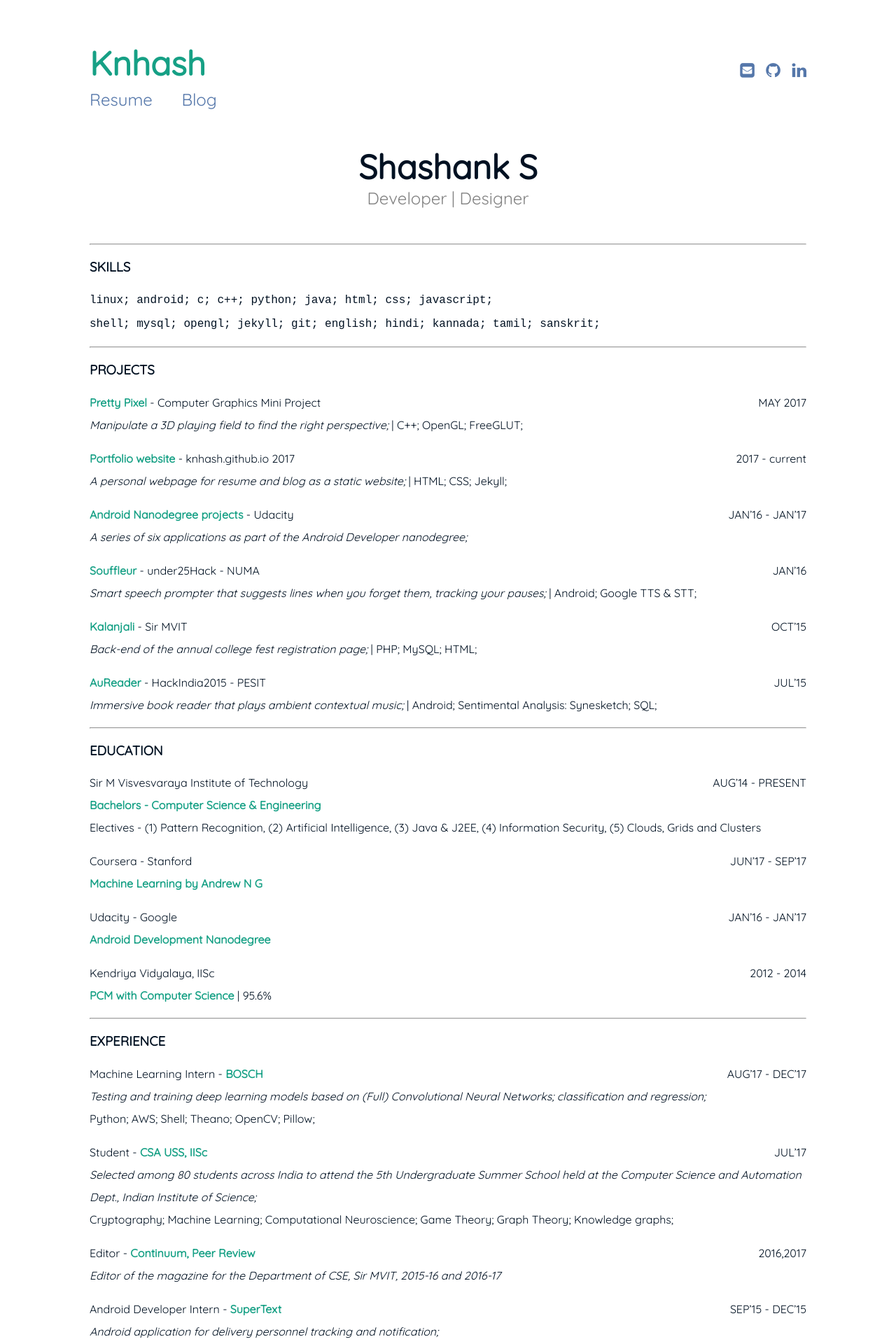
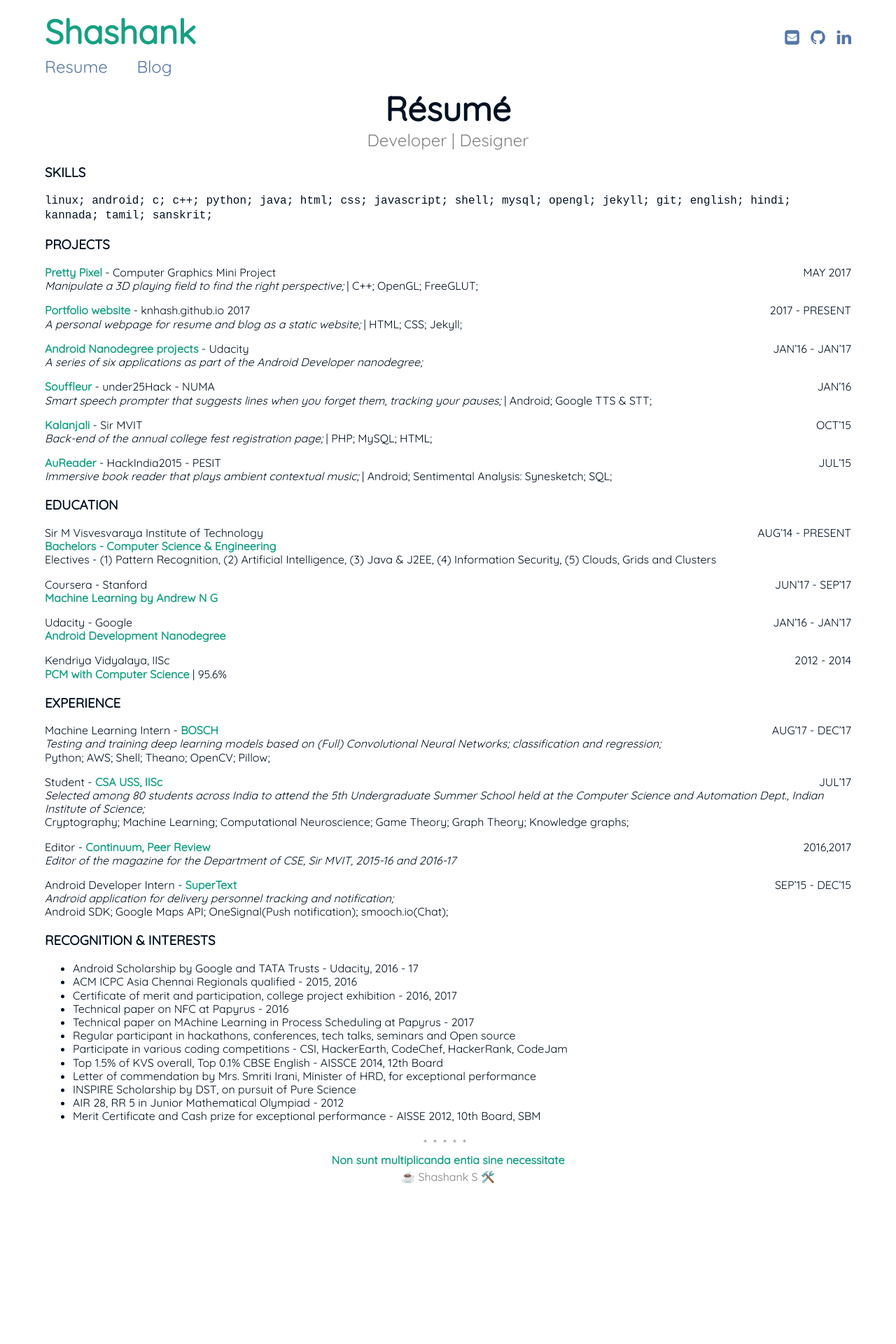
Before and after one commit to knhash/knhash.github.io, a Jekyll site: the page built from resume.md, in a window 1280 px wide. Shown: the top 1920 px of the page at 70% size. Built offline with Jekyll 4.4.1, drawn with Linux system fonts in a browser that asks for light colours; after the commit the page ends 1708 px from its top, so only the background shows below that.

Commit message:
feat: add markdown resume

````diff
--- a/_config.yml
+++ b/_config.yml
@@ -1,5 +1,5 @@
 # Site settings
-title: Knhash
+title: Shashank
 description: >
   Website, blog and resume of Knhash, also known as Shashank or Shank.
 
--- a/css/main.css
+++ b/css/main.css
@@ -45,8 +45,8 @@
     color: #16a085; }
 
   .wrapper {
-    max-width: 80%;
-    margin: 60px auto; }
+    max-width: 90%;
+    margin: 15px auto; }
 
 /* =Header *//*************************************************************/
   .header {
@@ -90,7 +90,7 @@
 
 /* =Titles *//*************************************************************/
   .page-title {
-    margin: 50px auto;
+    margin: 15px auto;
     text-align: center; }
 
   .page-title__text {
@@ -135,7 +135,6 @@
 /* =Post page *//*************************************************************/
   .about {
     color: #828282;
-    margin-top: 70px;
     text-align: center;
     line-height: 24px; }
 
@@ -182,14 +181,14 @@
       width: 100%; }
 
 /* =Small screen *//*************************************************************/
-  @media (max-width: 800px) {
+  @media (max-width: 500px) {
     p, ul, ol, dl {
       font-size: 100%;
       line-height: 1.6; }
 
     .wrapper {
-      width: 80%;
-      margin: 60px auto; }
+      width: 90%;
+      margin: 15px auto; }
 
     .navigation,
     .social-links {
--- a/resume.md
+++ b/resume.md
@@ -1,23 +1,28 @@
 ---
 layout: page
-title: Shashank S
+title: Résumé
 subtitle: Developer | Designer
 permalink: /resume/
 ---
 
----
+<style type="text/css">
+
+	p, ul, ol, dl, li {
+		font-size: 100%;
+		line-height: 120%;
+	}
+
+</style>
+
 
 ### SKILLS
-``` linux; android; c; c++; python; java; html; css; javascript;  ```
-``` shell; mysql; opengl; jekyll; git; english; hindi; kannada; tamil; sanskrit;  ```
-
----
+``` linux; android; c; c++; python; java; html; css; javascript; shell; mysql; opengl; jekyll; git; english; hindi; kannada; tamil; sanskrit;  ```
 
 ### PROJECTS
 **Pretty Pixel** - Computer Graphics Mini Project <span style="float: right; ">MAY 2017</span>
 _Manipulate a 3D playing field to find the right perspective;_ | C++; OpenGL; FreeGLUT;
 
-**Portfolio website** - knhash.github.io <span style="float: right; ">2017 - current</span>2017
+**Portfolio website** - knhash.github.io <span style="float: right; ">2017 - PRESENT</span>2017
 _A personal webpage for resume and blog as a static website;_ | HTML; CSS; Jekyll;
 
 **Android Nanodegree projects** - Udacity <span style="float: right; ">JAN’16 - JAN’17</span>
@@ -34,8 +39,6 @@
 
 **AuReader** - HackIndia2015 - PESIT <span style="float: right; ">JUL’15</span>
 _Immersive book reader that plays ambient contextual music;_ | Android; Sentimental Analysis: Synesketch; SQL;
-
----
 
 ### EDUCATION
 
@@ -54,8 +57,6 @@
 
 Kendriya Vidyalaya, IISc <span style="float: right; ">2012 - 2014</span>
 **PCM with Computer Science** | 95.6%
-
----
 
 ### EXPERIENCE
 
@@ -77,8 +78,6 @@
 _Android application for delivery personnel tracking and notification;_
 Android SDK; Google Maps API; OneSignal(Push notification); smooch.io(Chat);
 
----
-
 ### RECOGNITION & INTERESTS
 
 - Android Scholarship by Google and TATA Trusts - Udacity, 2016 - 17
@@ -93,5 +92,3 @@
 - INSPIRE Scholarship by DST, on pursuit of Pure Science
 - AIR 28, RR 5 in Junior Mathematical Olympiad - 2012
 - Merit Certificate and Cash prize for exceptional performance - AISSE 2012, 10th Board, SBM
-
----
````
Also changed, not shown: index.md (+1 -1 lines).
